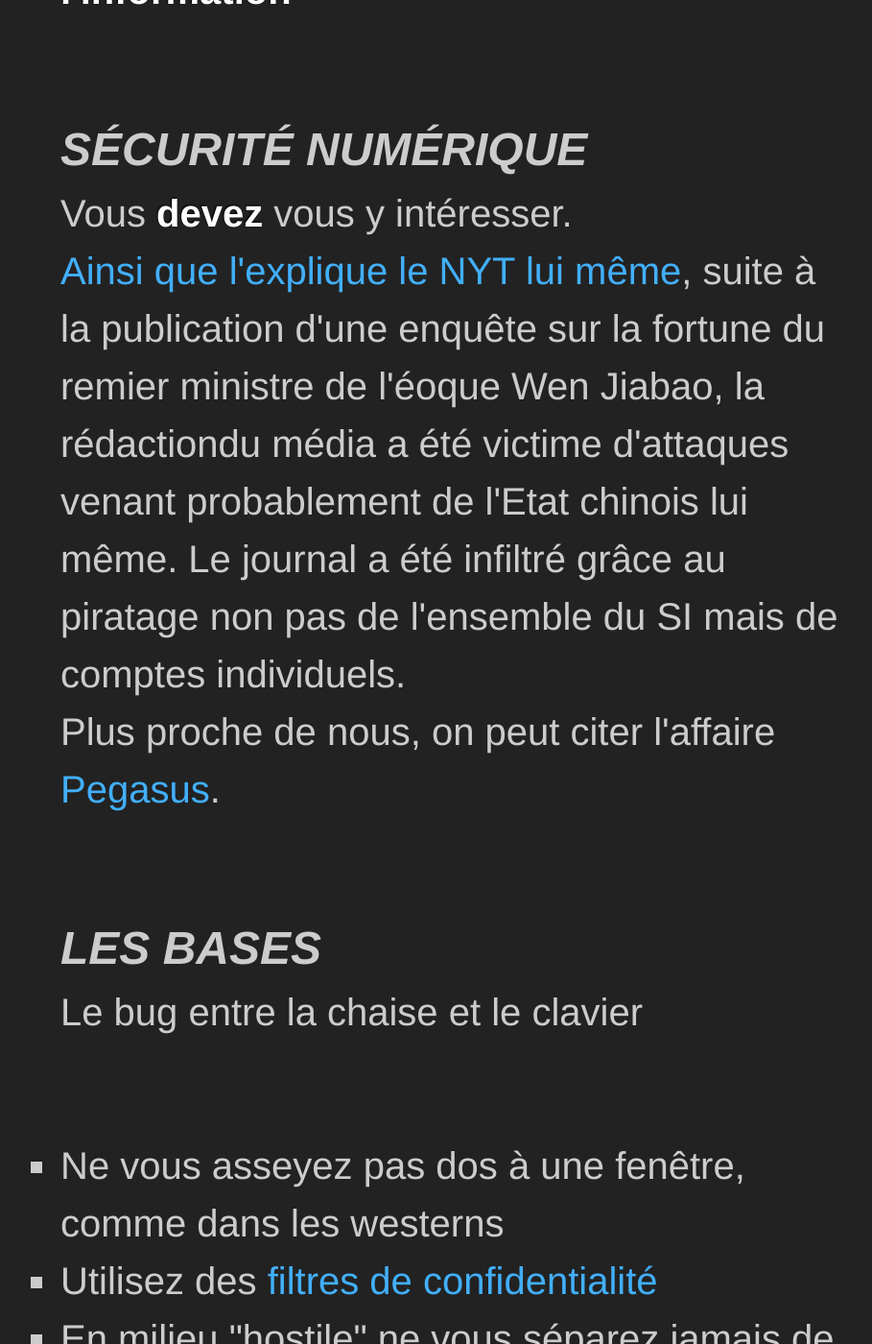
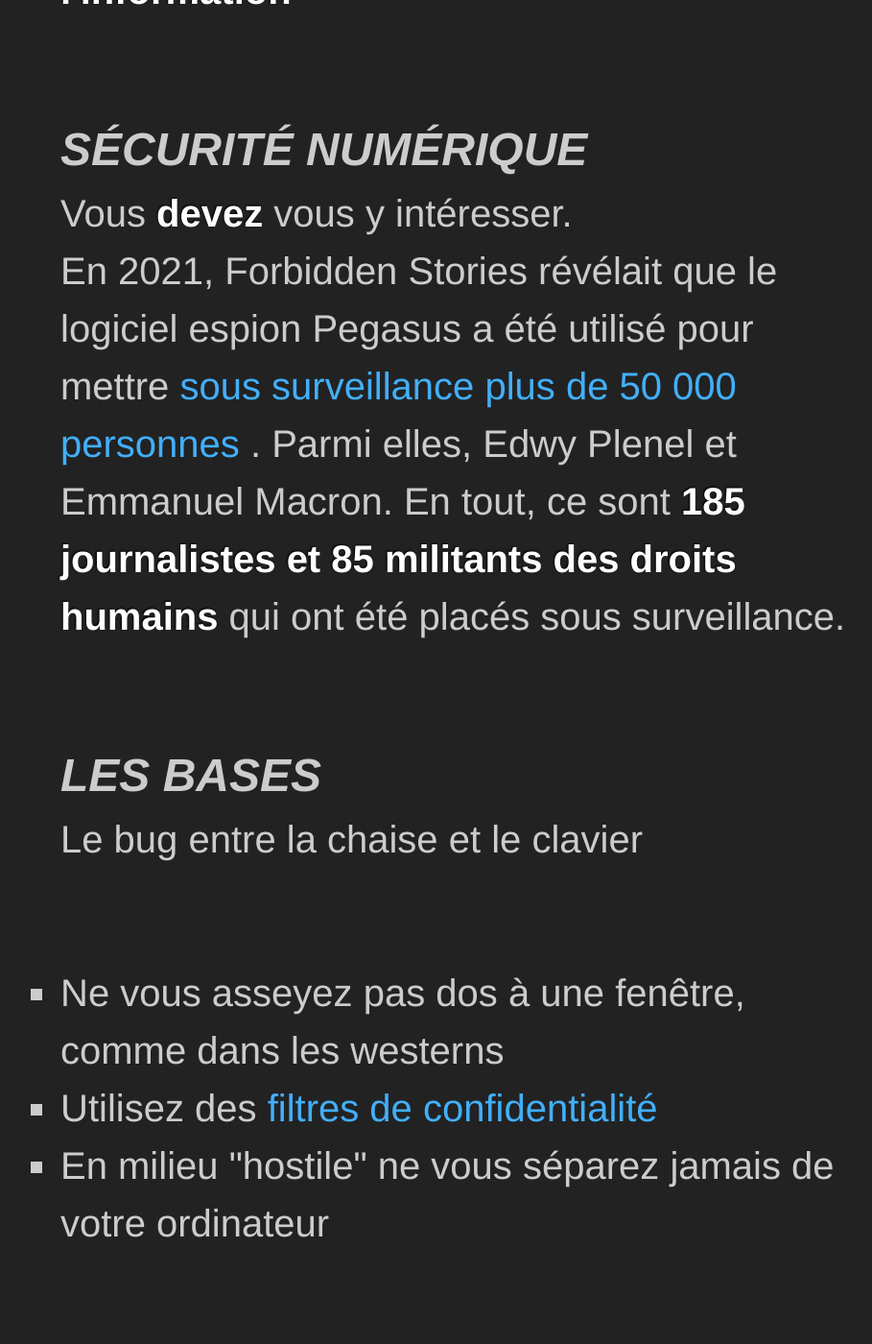
Before and after one commit to Nothing2Hide/slides, a Jekyll site: the page built from conference-secu-intro.html, in a window 1280 px wide and 1400 px high, scrolled down 624 px. Shown: the whole window at 96% size, without its empty margins (167-1076 px from the left). Built offline with Jekyll 4.4.1, drawn with Linux system fonts in a browser that asks for light colours; some of the changed text lies outside the part shown.

Commit message:
update conference securité

```diff
--- a/conference-secu-intro.html
+++ b/conference-secu-intro.html
@@ -30,8 +30,8 @@ order: 1
 <div id="digitalsafety" class="step" data-x="500" data-y="1700" data-rotate="0" data-scale="3">
   <h1>Sécurité numérique</h1>
   <p>Vous <strong>devez</strong> vous y intéresser. <br />
-  <a href="https://www.nytimes.com/2013/01/31/technology/chinese-hackers-infiltrate-new-york-times-computers.html">Ainsi que l'explique le NYT lui même</a>, suite à la publication d'une enquête sur la fortune du remier ministre de l'éoque Wen Jiabao, la rédactiondu média a été victime d'attaques venant probablement de l'Etat chinois lui même. Le journal a été infiltré grâce au piratage non pas de l'ensemble du SI mais de comptes individuels.</p>
-  <p class="footnote">Plus proche de nous, on peut citer l'affaire <a href="https://nothing2hide.org/fr/2021/09/07/pegasus-et-le-marche-de-la-surveillance/">Pegasus</a>.</p>
+  En 2021, Forbidden Stories révélait que le logiciel espion Pegasus a été utilisé pour mettre <a href="https://www.amnesty.org/fr/latest/news/2021/07/world-leaders-potential-targets-of-nso-group-pegasus-spyware-2/">sous surveillance plus de 50 000 personnes</a>
+  . Parmi elles, Edwy Plenel et Emmanuel Macron. En tout, ce sont <strong>185 journalistes et 85 militants des droits humains</strong> qui ont été placés sous surveillance.</p>
 </div>
 
 <!--div id="youshouldcare" class="step" data-x="2550" data-y="1350" data-rotate="-45" data-z="-1300" data-scale="2">
@@ -105,7 +105,7 @@ order: 1
   </div>
 
  <div id="chiffrement" class="step"  data-x="3300" data-y="3625" data-z="-1000" data-rotate="90" data-scale="1">
-	<p><strong>Chiffrez</strong> vos données sur votre disque dur, clés USB, dans les clouds de Microsoft ou Google <small>avec PGP, BitLocker, <a href="https://nothing2hide.org/slides/atelier-data.html#/1/4">VeraCrypt</a>, FileVault, <a href="https://cryptomator.org/">Cryptomator</a></small>. Ou utilisez <a href="https://proton.me/fr/drive">Proton drive</a>
+	<p>Utilisez des coffre forts numériques <small>(Cryptomator, VeraCrypt, FileVault, bitlocker, PGP)</small> pour <strong>chiffrer</strong> vos données, sur votre disque dur, clés USB, dans les clouds de Microsoft ou Google. Ou utilisez <a href="https://proton.me/fr/drive">Proton drive</a>
 	.</p>
 	  <!-- démo : prise de contrôle d'un windows ou linux non chiffré avec boot usb GP -->
 </div>
@@ -173,12 +174,12 @@ order: 1
 -->
 
 <div id="badwifi1" class="step" data-x="3900" data-y="-2500" data-rotate="0" data-scale="2">
-  <h1>Ce qui n'est pas supprimé : </h1>
+  <h1>Ce qui n'est pas supprimé ?</h1>
   <h2>Tout le reste</h2>
 </div>
 
 <div id="amiuniq" class="step" data-x="7000" data-y="-3500" data-z="1" data-scale="2">
-  <p>Scoop : vous n'êtes pas <a href="https://www.amiunique.org/">unique</a> (en ligne)</p>
+  <p>Scoop : vous laissez beaucoup de <a href="https://www.amiunique.org/">traces en ligne</a></p>
 </div>
 
 
```
Also changed, not shown: other parts of conference-secu-intro.html (+2 -1 lines).
